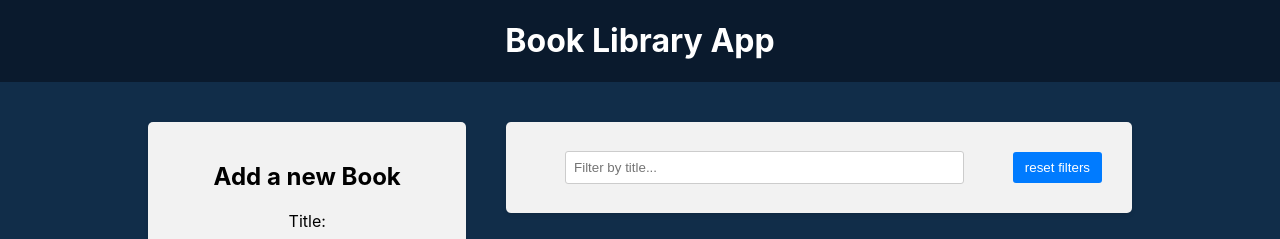
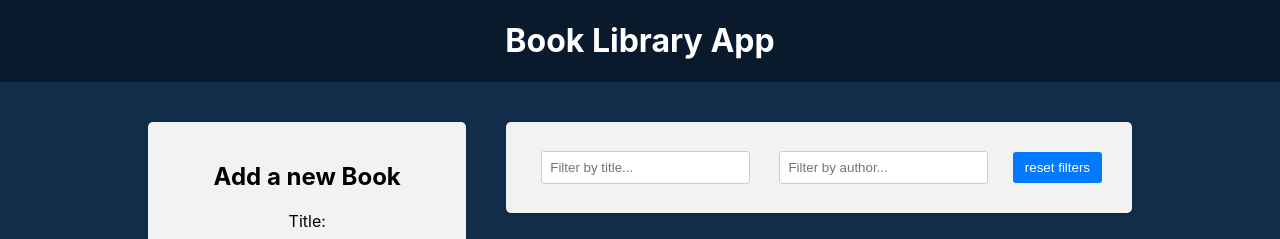
Before and after one commit to anturchin/react-redux, a React (Create React App) app in the folder frontend/: page / in a window 1280 px wide. Shown: the top 239 px of the page. Built offline with nearby package versions, Linux system fonts and the light colour scheme.

Commit message:
add author filter

```diff
--- a/frontend/src/components/bookList/BookList.js
+++ b/frontend/src/components/bookList/BookList.js
@@ -2,7 +2,7 @@
 import { deleteBook } from '../../redux/books/actionCreators';
 import { BsBookmarkStar, BsBookmarkStarFill } from "react-icons/bs";
 
-import { selectTitleFilter } from '../../redux/slices/filterSlice';
+import { selectTitleFilter, selectAuthorFilter } from '../../redux/slices/filterSlice';
 import { toggleFavoriteBook } from '../../redux/books/actionCreators';
 
 
@@ -12,6 +12,7 @@
 
 	const books = useSelector((state) => state.books);
 	const titleFilter = useSelector(selectTitleFilter);
+	const authorFilter = useSelector(selectAuthorFilter);
 	const dispatch = useDispatch();
 
 	const handleDeleteBook = (id) => {
@@ -26,7 +27,13 @@
 		const matchesTitle = book.title
 			.toLowerCase()
 			.includes(titleFilter.toLowerCase());
-		return matchesTitle;
+
+		const matchesAuthor = book.author
+			.toLowerCase()
+			.includes(authorFilter.toLowerCase());
+		console.log(matchesAuthor);
+		console.log(matchesTitle);
+		return matchesTitle && matchesAuthor;
 	})
 
 	return (
--- a/frontend/src/components/filter/Filter.js
+++ b/frontend/src/components/filter/Filter.js
@@ -1,14 +1,19 @@
 import { useDispatch, useSelector } from 'react-redux';
-import { setTitleFilter, resetFilters, selectTitleFilter } from '../../redux/slices/filterSlice';
+import { setTitleFilter, setAuthorFilter, resetFilters, selectTitleFilter, selectAuthorFilter } from '../../redux/slices/filterSlice';
 
 import './Filter.css';
 
 const Filter = () => {
 	const dispatch = useDispatch();
 	const titleFilter = useSelector(selectTitleFilter);
+	const authorFilter = useSelector(selectAuthorFilter);
 
 	const handleTitleFilterChange = (e) => {
 		dispatch(setTitleFilter(e.target.value));
+	}
+
+	const handleAuthorFilterChange = (e) => {
+		dispatch(setAuthorFilter(e.target.value));
 	}
 
 	const handleResetFilters = () => {
@@ -26,6 +31,14 @@
 						onChange={handleTitleFilterChange}
 					/>
 				</div>
+				<div className="filter-group">
+					<input
+						type="text"
+						value={authorFilter}
+						placeholder="Filter by author..."
+						onChange={handleAuthorFilterChange}
+					/>
+				</div>
 				<button
 					type="button"
 					onClick={handleResetFilters}
--- a/frontend/src/redux/slices/filterSlice.js
+++ b/frontend/src/redux/slices/filterSlice.js
@@ -2,6 +2,7 @@
 
 const initialState = {
 	title: '',
+	author: '',
 }
 
 const filterSlice = createSlice({
@@ -12,15 +13,20 @@
 			// return { ...state, title: action.payload };
 			state.title = action.payload;
 		},
+		setAuthorFilter: (state, action) => {
+			state.author = action.payload;
+		},
 		resetFilters: (state) => {
 			return initialState;
-		}
+		},
 	}
 
 });
 
-export const { setTitleFilter, resetFilters } = filterSlice.actions;
+export const { setTitleFilter, setAuthorFilter, resetFilters } = filterSlice.actions;
 
 export const selectTitleFilter = state => state.filter.title;
 
+export const selectAuthorFilter = state => state.filter.author;
+
 export default filterSlice.reducer;
```
